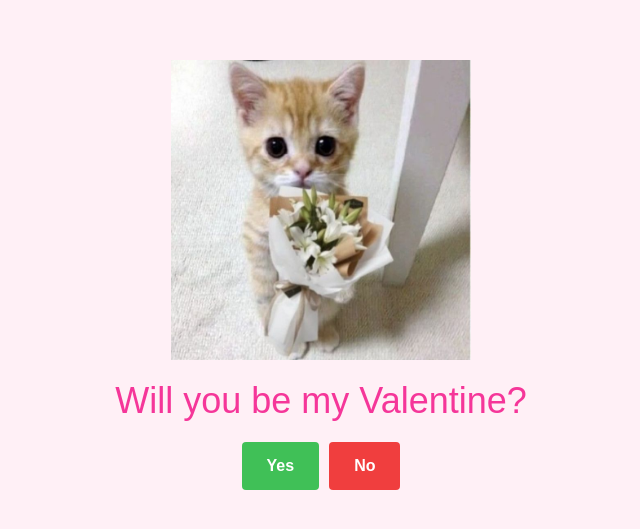
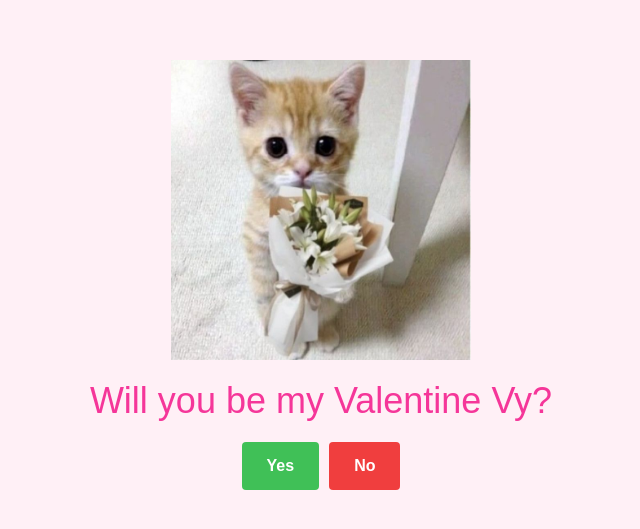
Before and after one commit to maaaatthhheeeww/Will-you-be-my-Valentines-Vy, a plain HTML site: page index.html in a window 1280 px wide. Shown: the part 125-654 px from the top of the page, without its empty margins (319-959 px from the left). Drawn offline with Linux system fonts and the light colour scheme; files whose address does not match are found by name; a web font is replaced by a local one.

Commit message:
Update index.html

```diff
--- a/index.html
+++ b/index.html
@@ -15,7 +15,7 @@
   <body>
     <main class="container">
       <img class="cat-img" src="img/cat-0.jpg" alt="Picture of a cat" />
-      <p class="title">Will you be my Valentine?</p>
+      <p class="title">Will you be my Valentine Vy?</p>
       <div class="buttons">
         <button type="button" class="btn btn--yes">Yes</button>
         <button type="button" class="btn btn--no">No</button>
```
